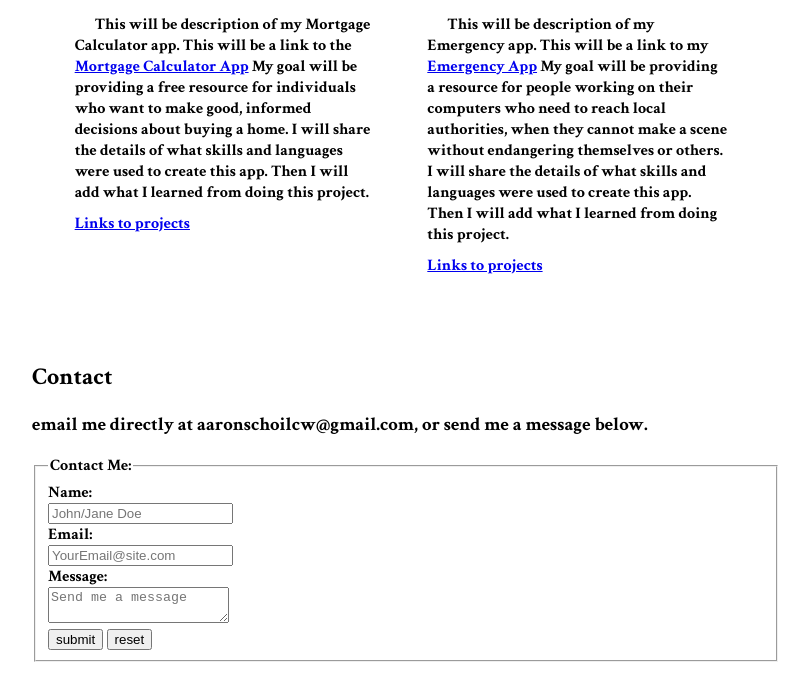
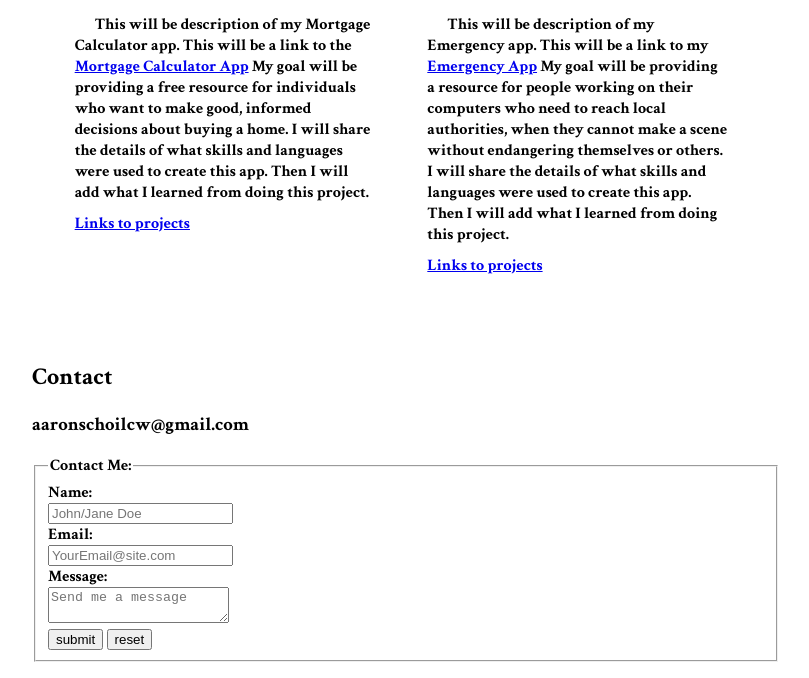
Before and after one commit to aaronschoi/Thinkful-Frontend-Assignment, a website: page index.html in a window 1280 px wide. Shown: the part 1856-2534 px from the top of the page, without its empty margins (234-1043 px from the left). Drawn offline with Linux system fonts and the light colour scheme; a web font is replaced by a local one.

Commit message:
Erased some text around email

```diff
--- a/index.html
+++ b/index.html
@@ -126,7 +126,7 @@
       <div id="contact_spacer"></div>
       <section id="Contact">
         <h2>Contact</h2>
-        <h3>email me directly at aaronschoilcw@gmail.com, or send me a message below. </h3>
+        <h3>aaronschoilcw@gmail.com</h3>
         <form action="https://formspree.io/f/xnqokgld" method="POST">
           <fieldset>
             <legend>Contact Me:</legend>
```
